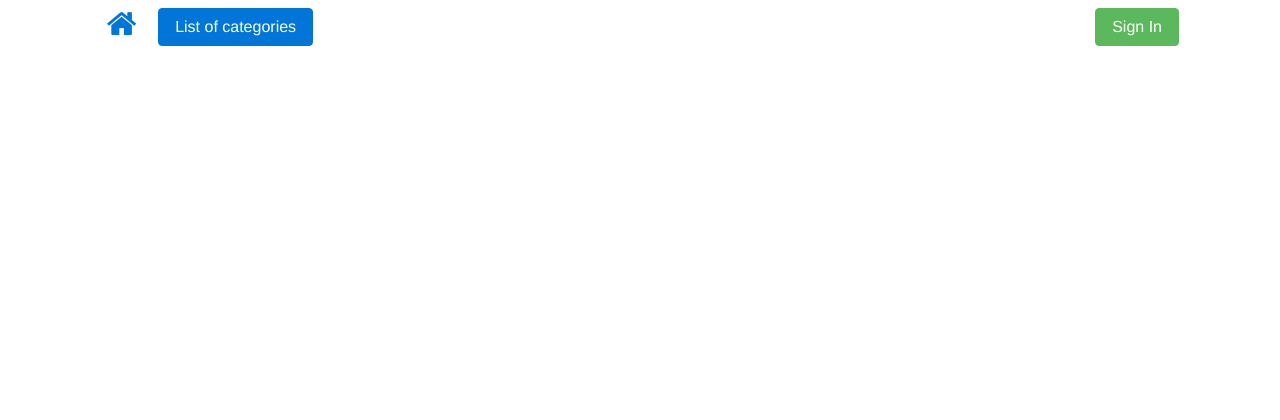
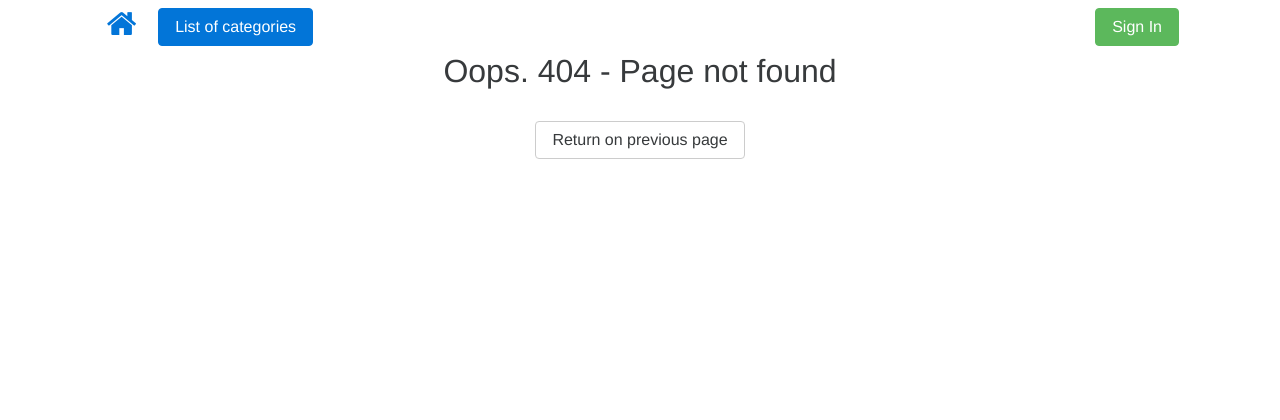
Before and after one commit to AlexeyTernavskiy/test-task, a Django app: template src/templates/404.html in a window 1280 px wide. Shown: the top 420 px of the page. Run offline with Django 3.2, Linux system fonts and the light colour scheme; the template is opened without the code that fills it, so the values that code supplies are empty; some libraries are stand-ins or nearby versions.

Commit message:
Customize 404 and 500 pages

```diff
--- a/src/core/settings/base.py
+++ b/src/core/settings/base.py
@@ -1,6 +1,7 @@
 # -*- coding: utf-8 -*-
 
 """Common settings and globals."""
+
 from sys import path
 
 from genericpath import exists
@@ -30,7 +31,7 @@ SECRET_KEY = '2h9n#s2i-9g)w+z$9r^-p9+7$kvvs79(0s#vj*chjojw%lo4w0'
 
 # SITE CONFIGURATION
 # Hosts/domain names that are valid for this site
-ALLOWED_HOSTS = []
+ALLOWED_HOSTS = ['127.0.0.1', '0.0.0.0']
 # END SITE CONFIGURATION
 
 # MANAGER CONFIGURATION
--- a/src/core/settings/production.py
+++ b/src/core/settings/production.py
@@ -1,6 +1,7 @@
 # -*- coding: utf-8 -*-
 
 """Production settings and globals."""
+
 from os import environ
 
 from .base import *
--- a/src/templates/404.html
+++ b/src/templates/404.html
@@ -1,5 +1,14 @@
 {% extends 'base.html' %}
 {% load i18n %}
 {% block title %}
-    {% trans 'Oops. 404 - Page not found' %}
+    {% trans 'Oops. 404 - Page not found' %} {{ block.super }}
 {% endblock %}
+{% block content %}
+    <article class="text-md-center">
+        <header>
+            <h2>{% trans 'Oops. 404 - Page not found' %}</h2>
+        </header>
+        <br>
+        <button class="btn btn-secondary" onclick="window.history.back()">{% trans 'Return on previous page' %}</button>
+    </article>
+{% endblock %}
--- a/src/templates/account/logout.html
+++ b/src/templates/account/logout.html
@@ -14,7 +14,7 @@
         <form method="post" action="{% url 'account_logout' %}">
             {% csrf_token %}
             <button class="btn btn-danger-outline" type="submit">{% trans 'Yes' %}</button>
-            <button class="btn btn-secondary" onclick="window.history.back()">Return on previous page</button>
+            <button class="btn btn-secondary" onclick="window.history.back()">{% trans 'Return on previous page' %}</button>
         </form>
     </article>
 {% endblock %}
```
Also changed, not shown: src/templates/500.html (+10 -1 lines).
